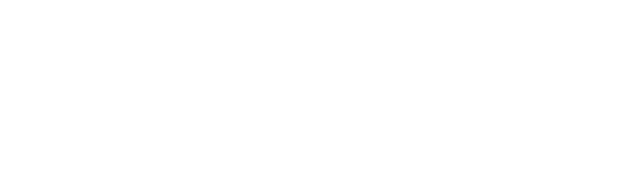
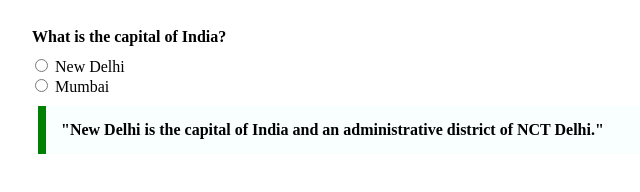
Before and after one commit to acciojob/trivia-Rashmi-Salunkhe, a website: page main.html in a window 1280 px wide. Shown: the whole page, without its empty margins (0-640 px from the left). Drawn offline with Linux system fonts and the light colour scheme.

Commit message:
created a submission

```diff
--- a/main.html
+++ b/main.html
@@ -1,16 +1,29 @@
 <!DOCTYPE html>
-
 <html>
-
 <head>
-	<link rel="stylesheet" href="styles.css">
+    <link rel="stylesheet" href="styles.css">
 </head>
-
 <body>
-	<!-- the entire body must be written by student -->
-    <script type="text/javascript" src="./script.js">
-</script>
-
+    <div class="quiz-container">
+        <form>
+            <fieldset>
+                <legend>What is the capital of India?</legend>
+                <label>
+                    <input type="radio" name="capital" value="New Delhi">
+                    New Delhi
+                </label>
+                <br>
+                <label>
+                    <input type="radio" name="capital" value="Mumbai">
+                    Mumbai
+                </label>
+            </fieldset>
+        </form>
+        <blockquote>
+            "New Delhi is the capital of India and an administrative district of NCT Delhi."
+            <!-- <cite>Reference: <a href="https://en.wikipedia.org/wiki/New_Delhi" target="_blank">Wikipedia</a></cite> -->
+        </blockquote>
+    </div>
+    <script type="text/javascript" src="./script.js"></script>
 </body>
-
 </html>
--- a/styles.css
+++ b/styles.css
@@ -1,2 +1,38 @@
 
 /* Your CSS Code here. */
+/* Style for the quiz container */
+.quiz-container {
+    padding: 20px;
+}
+
+/* Style for the fieldset and legend */
+fieldset {
+    border: none;
+    padding: 0;
+}
+
+legend {
+    font-weight: bold;
+    margin-bottom: 10px;
+}
+
+/* Style for the blockquote */
+blockquote {
+    max-width: 600px;
+    margin: 10px;
+    padding: 15px;
+    border-left: 8px solid green;
+    background-color: #f8fffe;
+    font-weight: bold;
+}
+
+/* Style for the blockquote citation */
+blockquote cite {
+    display: block;
+    margin-top: 10px;
+}
+
+blockquote a {
+    color: blue;
+    text-decoration: underline;
+}
```
